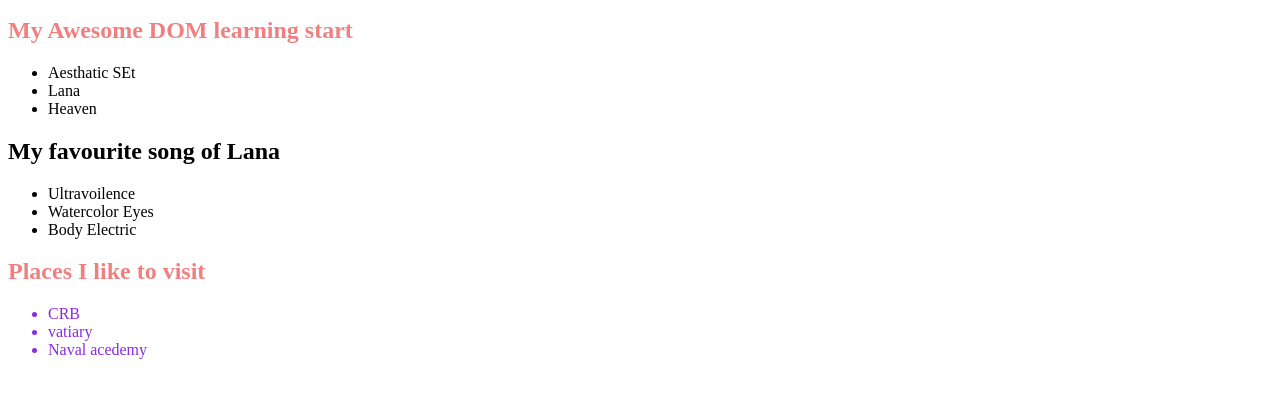
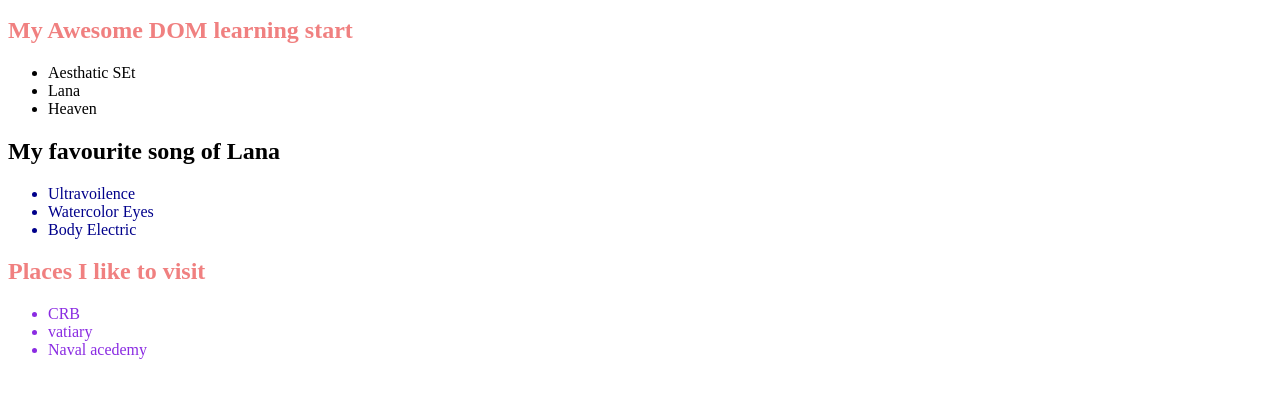
Before and after one commit to Sanjidakter/tour-of-dom, a plain HTML site: page index.html in a window 1280 px wide. Shown: the part 119-516 px from the top of the page. Drawn offline with Linux system fonts and the light colour scheme.

Commit message:
5 ways ofo takinge elements from html and use it in js added

```diff
--- a/index.html
+++ b/index.html
@@ -7,6 +7,11 @@
     <title>Tour of DOM</title>
     <link rel="stylesheet" href="styles/style.css">
 </head>
+<style>
+    .song-container li{
+        color:darkblue;
+    }
+</style>
 <body>
     <header>
         <h1>Welcome to my DOM</h1>
@@ -21,7 +26,7 @@
                 <li>Heaven</li>
             </ul>
             </section>
-            <section class="place-container">
+            <section class="song-container">
                 <h1 id="song-name">My fav songs</h1>
                 <ul>
                     <li>Ultravoilence</li>
@@ -48,6 +53,7 @@
         //         console.log(time,"study kortese");
         //     }
         // }
+        // option-1: getElementsByTagName
         const liCollection = document.getElementsByTagName('li');
         for(const li of liCollection)
         {
@@ -64,10 +70,17 @@
         {
             console.log(place.innerText);
         }
+        //Option 2: getElementById
         const songTitle = document.getElementById('song-name');
         songTitle.innerText = 'My favourite song of Lana';
+         //option 3:getElementsByClassName
+         //option 4: querySelector
+        //option 5: querySelectorAll
+        const someLi = document.querySelectorAll('.song-container li');
+        for(const li of someLi)
+        {
+            console.log(li.innerText);
+        }
     </script>
 </body>
 </html>
-
-<!-- 3.10 min -->
```
